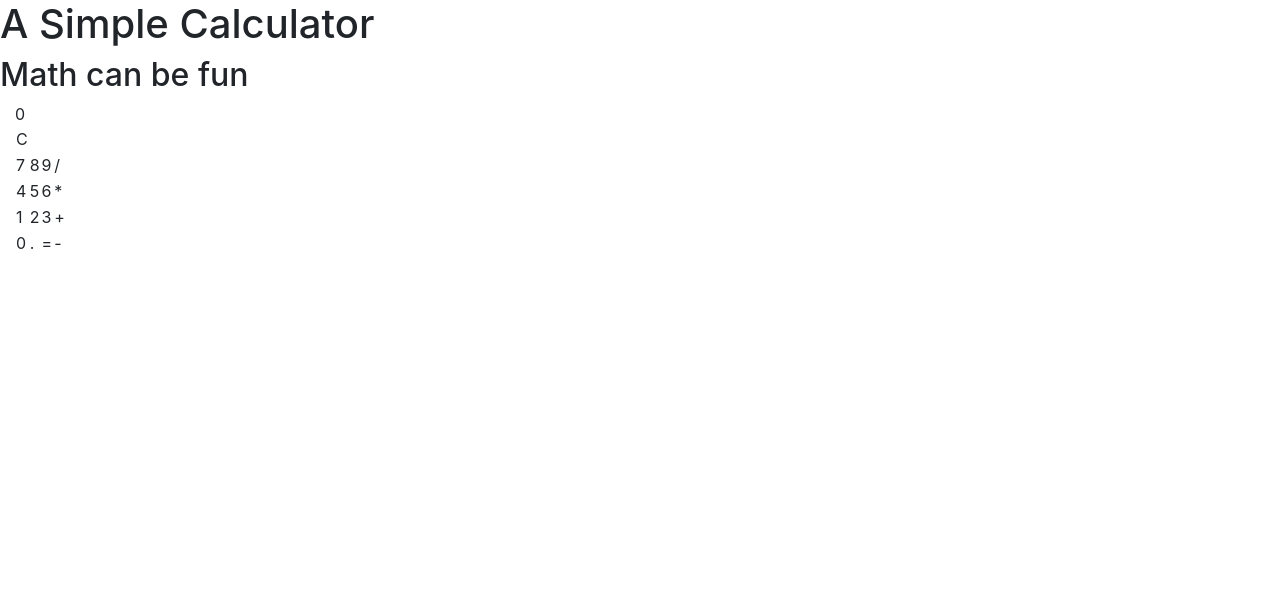
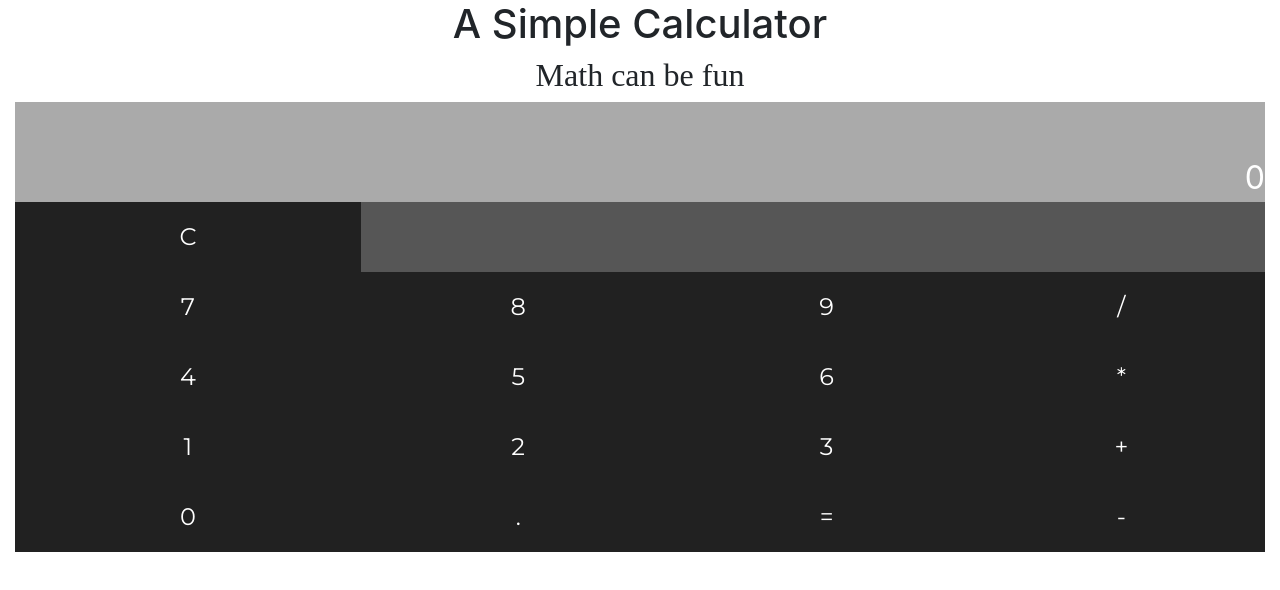
Before and after one commit to JBreitenbr/DevCalc, a plain HTML site: page index.html in a window 1280 px wide. Drawn offline with nearby package versions, Linux system fonts and the light colour scheme; files that its build step writes are made by us from their sources; a web font is replaced by a local one.

Commit message:
Update index.html

```diff
--- a/index.html
+++ b/index.html
@@ -9,8 +9,8 @@
     <link rel="stylesheet" href="https://cdnjs.cloudflare.com/ajax/libs/font-awesome/4.7.0/css/font-awesome.min.css">
     <link rel="stylesheet"
           href="https://fonts.googleapis.com/css?family=Montserrat|Trirong">
-<!-- <link rel="stylesheet" href="styles.css">
- <script src="calc.js"></script> -->
+ <link rel="stylesheet" href="styles.css">
+<!-- <script src="calc.js"></script> -->
 
 </head>
 <body>
```
